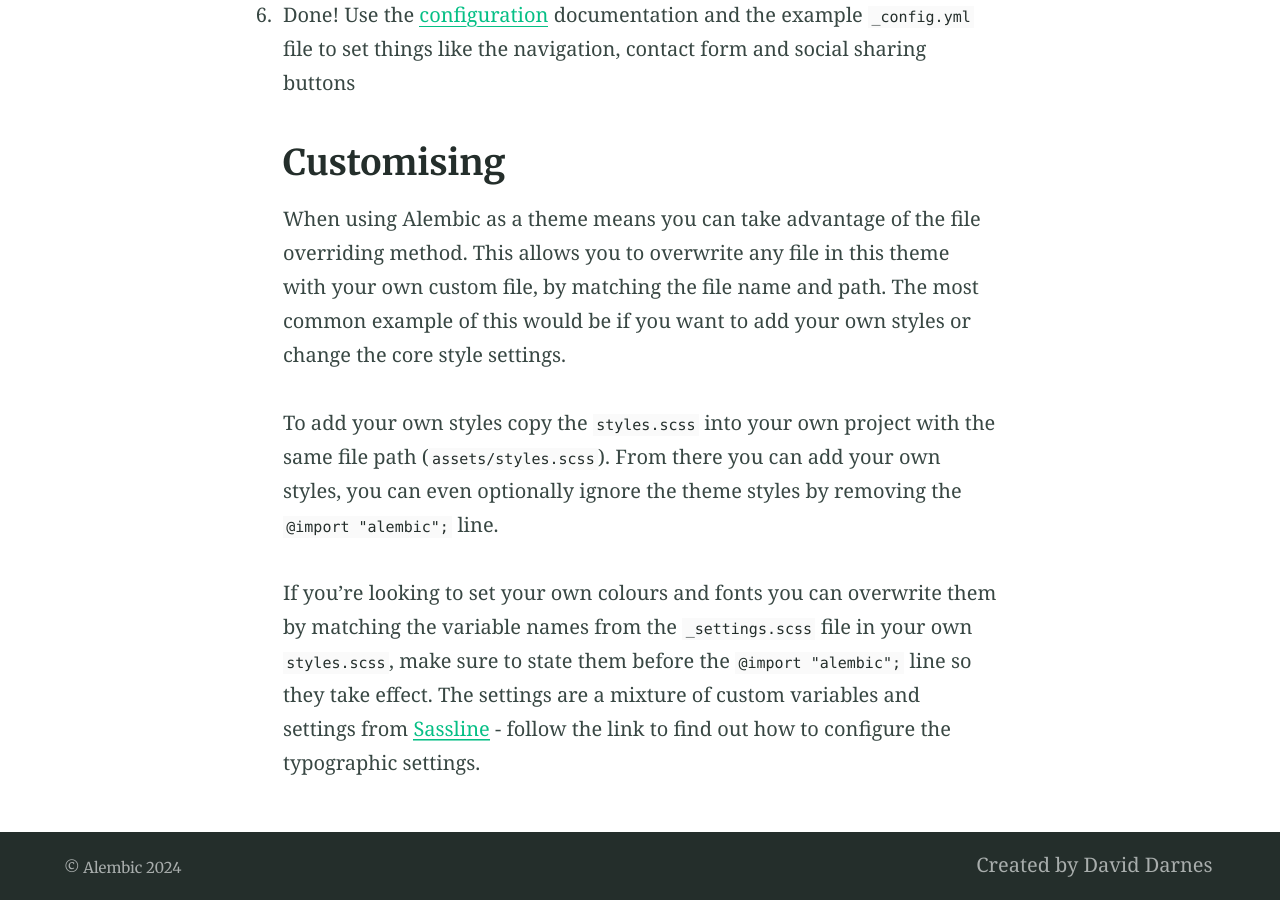
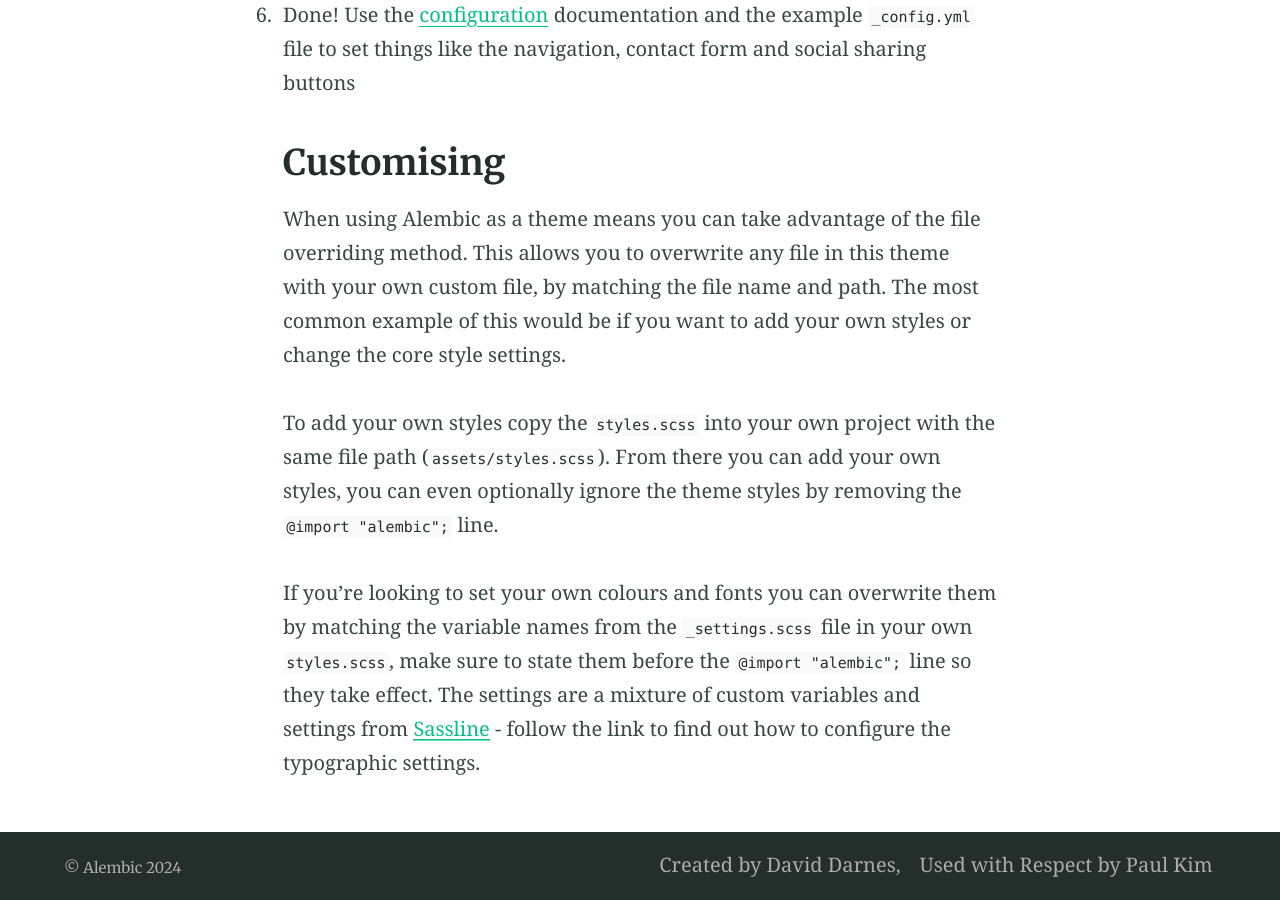
Before and after one commit to thekpaul/jekyll-alembic, a Jekyll site: the page built from index.md, in a window 1280 px wide and 900 px high, scrolled down 4872 px. Built offline with Jekyll 4.4.1, drawn with Linux system fonts in a browser that asks for light colours.

Commit message:
REFACTOR: Modify Personal and Site Data
Sets `url` and `baseurl` to reflect current status of website.

Also removes (unused) Twitter-related personal materials.

Signed-off-by: Paul Kim <44695374+thekpaul@users.noreply.github.com>

```diff
--- a/_config.yml
+++ b/_config.yml
@@ -37,17 +37,17 @@ plugins:
 # 3. Gem settings
 paginate: 2 # jekyll-paginate > items per page
 paginate_path: blog/page:num # jekyll-paginate > blog page
-jekyll-mentions: https://twitter.com # jekyll-mentions > service used when @replying
-twitter:
-  username: DavidDarnes # jekyll-seo-tag > Owners twitter username
-author: DavidDarnes # jekyll-seo-tag > default author
+# jekyll-mentions: https://twitter.com # jekyll-mentions > service used when @replying
+# twitter:
+#   username: DavidDarnes # jekyll-seo-tag > Owners twitter username
+author: PaulKim # jekyll-seo-tag > default author
 social: # jekyll-seo-tag > social overrides
-  name: David Darnes # jekyll-seo-tag > real name
+  name: Paul Kim # jekyll-seo-tag > real name
   links:  # jekyll-seo-tag > social aliases (sameAs)
-    - https://twitter.com/DavidDarnes
-    - https://www.facebook.com/daviddarnes
-    - https://www.linkedin.com/in/daviddarnes
-    - https://github.com/daviddarnes
+  # - https://twitter.com/DavidDarnes
+    - https://www.facebook.com/thekpaul
+    - https://www.linkedin.com/in/thekpaul
+    - https://github.com/thekpaul
 # markdown: CommonMark # Markdown parse settings, CommonMark performs slightly better an others in build time
 # commonmark:
   # options: ["SMART", "FOOTNOTES"]
@@ -96,10 +96,10 @@ lang: en-GB # Set the site language
 title: "Alembic" # Site name or title, also used in jekyll-seo-tag
 logo: "/assets/logos/logo.svg" # Site logo, also used in jekyll-seo-tag
 description: "Alembic is a starting point for Jekyll projects. Rather than starting from scratch, this boilerplate is designed to get the ball rolling immediately" # Site description and default description, also used in jekyll-seo-tag
-url: "https://alembic.darn.es" # Site url, also used in jekyll-seo-tag
-baseurl: ""
-repo: "https://github.com/daviddarnes/alembic"
-email: "me@daviddarnes.com"
+url: "https://thekpaul.dev" # Site url, also used in jekyll-seo-tag
+baseurl: "/jekyll-alembic"
+repo: "https://github.com/thekpaul/jekyll-alembic"
+email: "thekpaul000@gmail.com"
 # disqus: "alembic-1" # Blog post comments, uncomment the option and set the site ID from your Disqus account
 # date_format: "%-d %B %Y" # Blog post date formatting using placeholder formatting
 # google_analytics: ""
@@ -132,21 +132,23 @@ navigation_header:
 - title: Search
   url: /search/
 - title: Fork Alembic
-  url: https://github.com/daviddarnes/alembic
+  url: https://github.com/thekpaul/jekyll-alembic
 
 navigation_footer:
-- title: Created by David Darnes
+- title: Created by David Darnes,
   url: https://darn.es
+- title: Used with Respect by Paul Kim
+  url: https://thekpaul.dev
 
 social_links: # Appears in sidebar. Set the urls then uncomment and comment out as desired
-  Twitter: https://twitter.com/DavidDarnes
-  LinkedIn: https://www.linkedin.com/in/daviddarnes
-  GitHub: https://github.com/daviddarnes
-  link: https://darn.es
+# Twitter: https://twitter.com/DavidDarnes
+  LinkedIn: https://www.linkedin.com/in/thekpaul
+  GitHub: https://github.com/thekpaul
+  link: https://thekpaul.dev
   RSS: /feed.xml
 
 sharing_links: # Appear at the bottom of single blog posts, add as desired. The value can be 'true' or the desired button colour
-  Twitter: "#0d94e7"
+# Twitter: "#0d94e7"
   facebook: "#3B5998"
   Email: true
 
```
